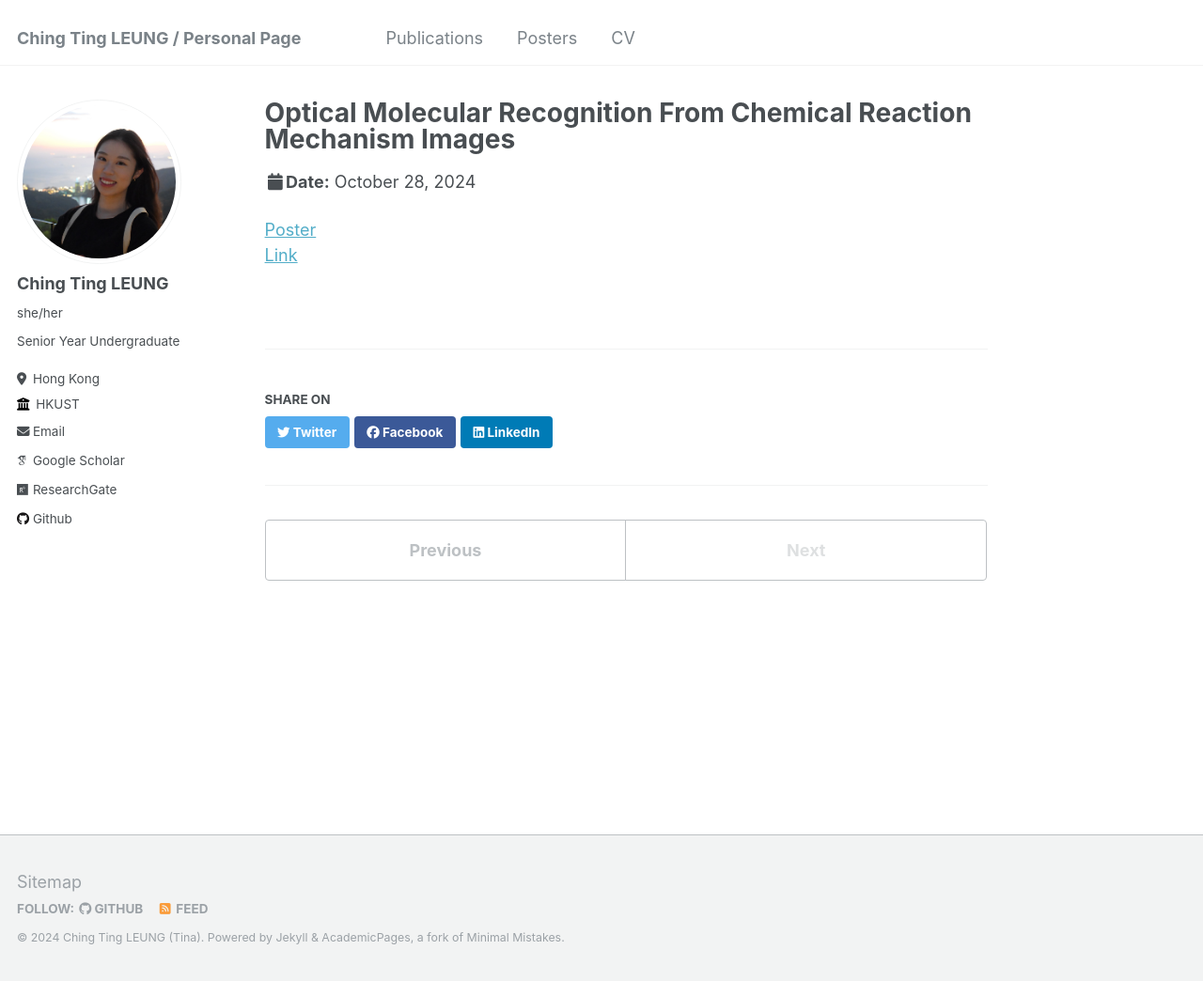
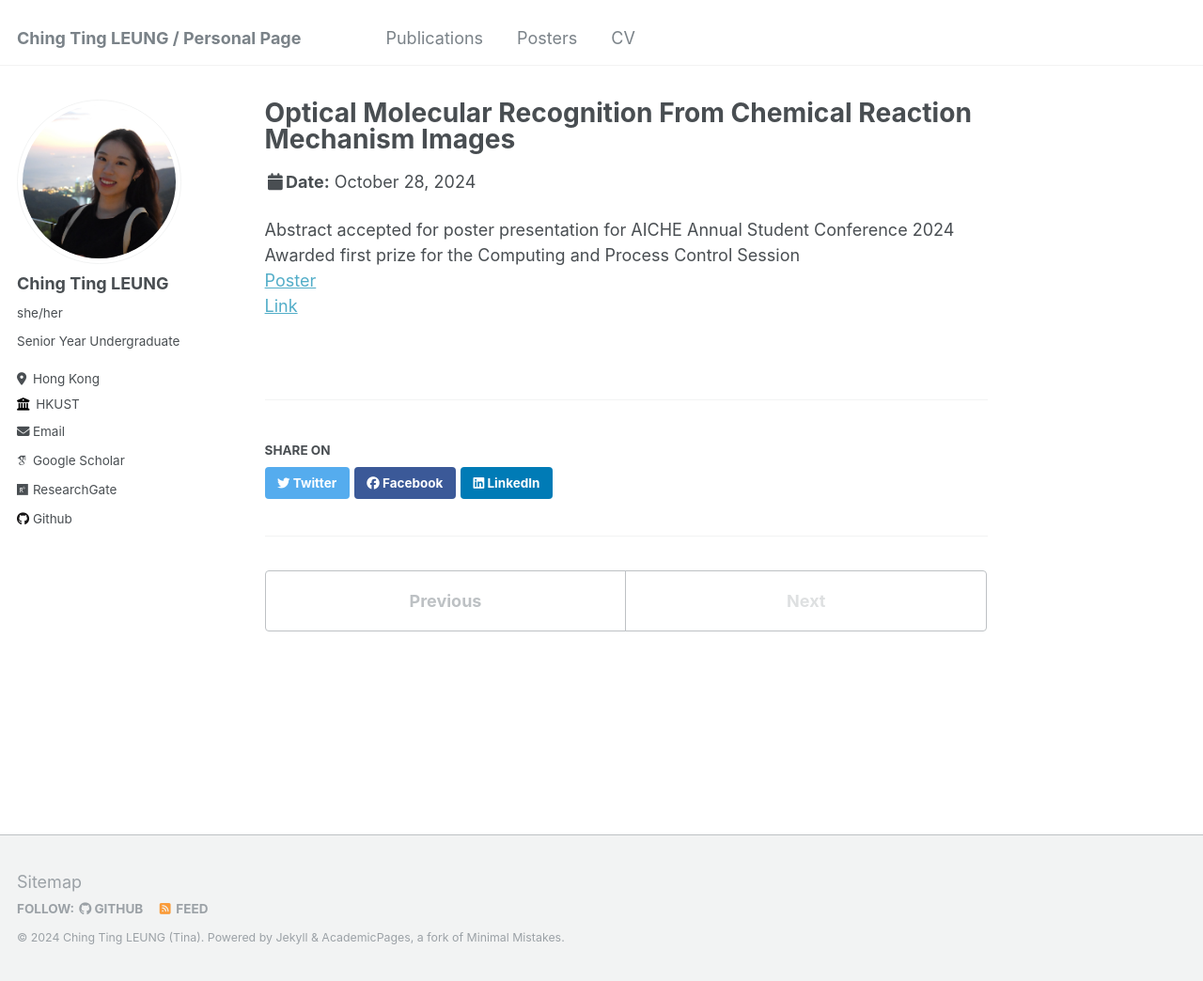
Before and after one commit to ting2025/ting2025.github.io, a Jekyll site: the page built from _talks/AICHE_2024.md, in a window 1280 px wide and 1044 px high. Shown: the whole window at 94% size. Built offline with Jekyll 4.4.1, drawn with Linux system fonts in a browser that asks for light colours; some web fonts are replaced.

Commit message:
Update AICHE_2024.md

```diff
--- a/_talks/AICHE_2024.md
+++ b/_talks/AICHE_2024.md
@@ -7,5 +7,7 @@ venue: "AICHE Annual Student Conference 2024"
 date: 2024-10-28
 location: "San Diego, CA, US"
 ---
+Abstract accepted for poster presentation for AICHE Annual Student Conference 2024<br/>
+Awarded first prize for the Computing and Process Control Session<br/>
 [Poster](../files/poster_101024.pdf) <br/>
 [Link](https://aiche.confex.com/aiche/2024/prelim.cgi/Paper/698901)
```
